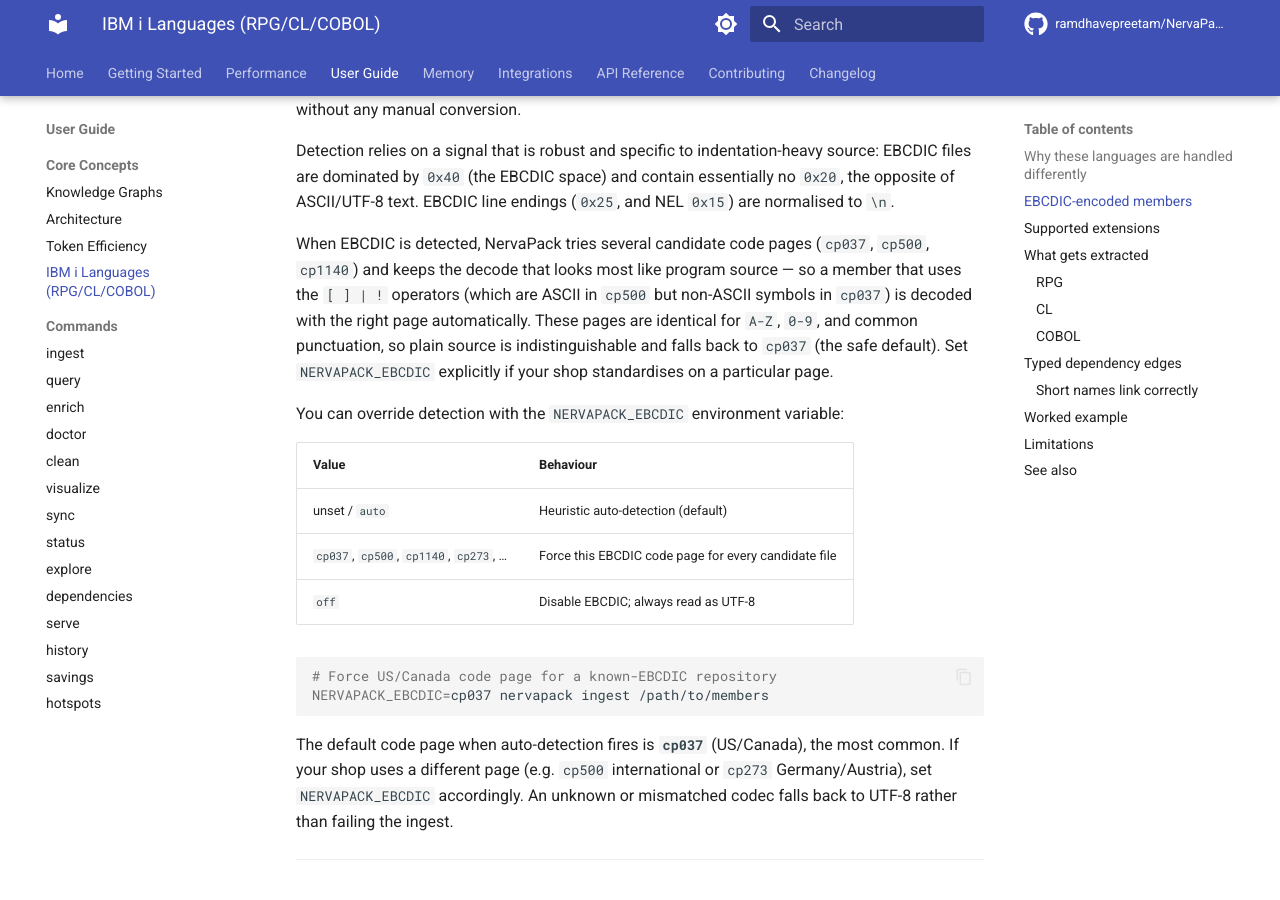
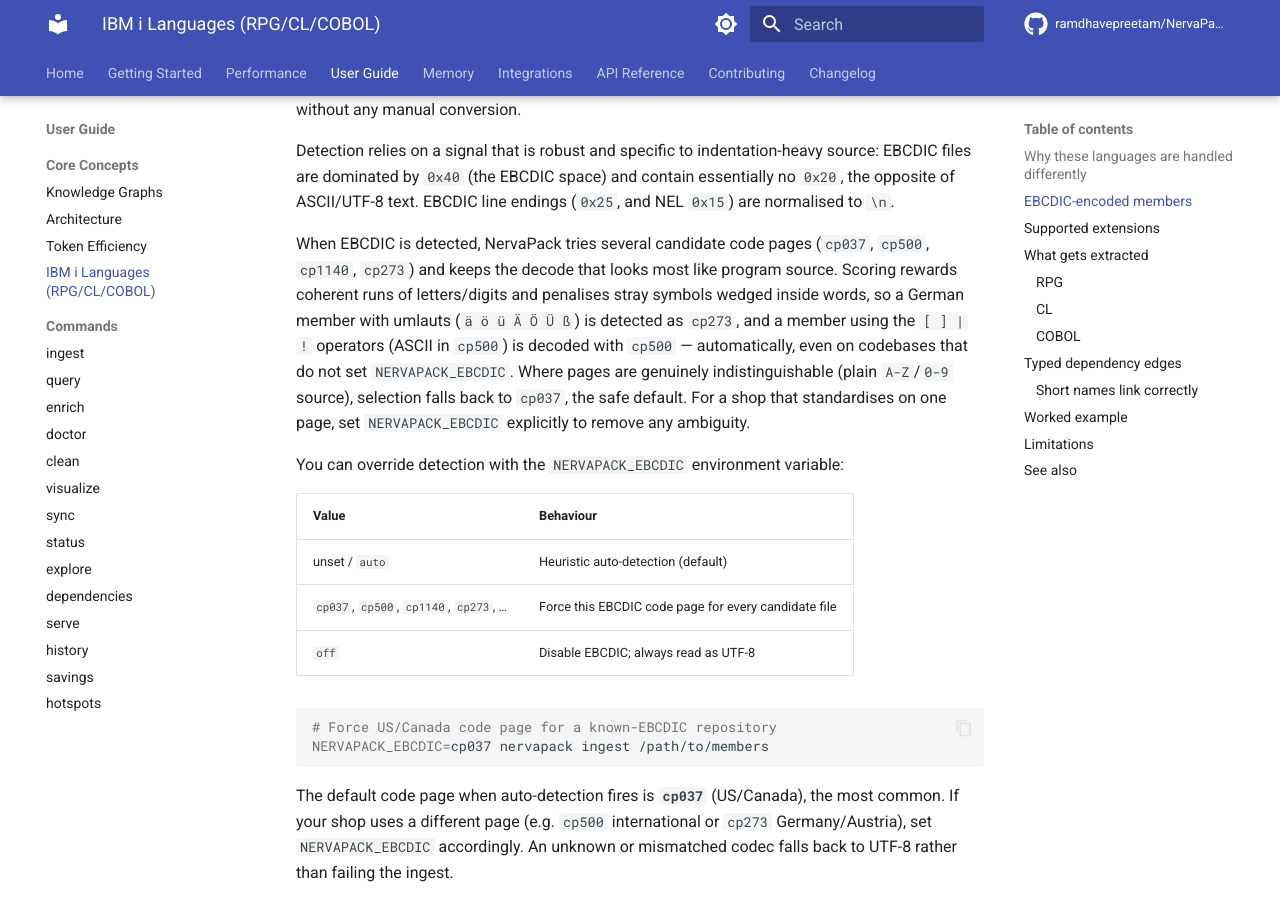
Before and after one commit to ramdhavepreetam/NervaPack, an MkDocs documentation site: the page built from docs/user-guide/concepts/ibm-i-languages.md, in a window 1280 px wide and 900 px high, scrolled down 1008 px. Built offline with MkDocs 1.6.1 and Material for MkDocs 9.7.7, drawn with Linux system fonts in a browser that asks for light colours; comment, search, counter and statistics services are not loaded; the version menu is left out.

Commit message:
feat: v0.7.4 — EBCDIC auto-detection adds cp273 + smarter scoring
Candidate set is now cp037/cp500/cp1140/cp273. Scoring rewards coherent
letter/digit runs and penalises stray symbols wedged inside words, so German
members with umlauts are detected as cp273 automatically (even without the env
var set), while US members stay cp037 and plain source falls back to cp037.

Tests extended; full suite 160 passed.

Co-Authored-By: Claude Opus 4.8 <noreply@anthropic.com>

```diff
--- a/docs/user-guide/concepts/ibm-i-languages.md
+++ b/docs/user-guide/concepts/ibm-i-languages.md
@@ -48,13 +48,15 @@ essentially no `0x20`, the opposite of ASCII/UTF-8 text. EBCDIC line endings
 (`0x25`, and NEL `0x15`) are normalised to `\n`.
 
 When EBCDIC is detected, NervaPack tries several candidate code pages
-(`cp037`, `cp500`, `cp1140`) and keeps the decode that looks most like program
-source — so a member that uses the `[ ] | !` operators (which are ASCII in
-`cp500` but non-ASCII symbols in `cp037`) is decoded with the right page
-automatically. These pages are identical for `A-Z`, `0-9`, and common
-punctuation, so plain source is indistinguishable and falls back to `cp037`
-(the safe default). Set `NERVAPACK_EBCDIC` explicitly if your shop standardises
-on a particular page.
+(`cp037`, `cp500`, `cp1140`, `cp273`) and keeps the decode that looks most like
+program source. Scoring rewards coherent runs of letters/digits and penalises
+stray symbols wedged inside words, so a German member with umlauts
+(`ä ö ü Ä Ö Ü ß`) is detected as `cp273`, and a member using the `[ ] | !`
+operators (ASCII in `cp500`) is decoded with `cp500` — automatically, even on
+codebases that do not set `NERVAPACK_EBCDIC`. Where pages are genuinely
+indistinguishable (plain `A-Z`/`0-9` source), selection falls back to `cp037`,
+the safe default. For a shop that standardises on one page, set
+`NERVAPACK_EBCDIC` explicitly to remove any ambiguity.
 
 You can override detection with the `NERVAPACK_EBCDIC` environment variable:
 
--- a/pyproject.toml
+++ b/pyproject.toml
@@ -4,7 +4,7 @@ build-backend = "setuptools.build_meta"
 
 [project]
 name = "nervapack"
-version = "0.7.3"
+version = "0.7.4"
 description = "Privacy-first, offline knowledge graph for developers"
 readme = "README.md"
 requires-python = ">=3.10"
```
Also changed, not shown: CLAUDE.md (+1 -1 lines), docs/changelog.md (+7 -0 lines), 2 other files.
